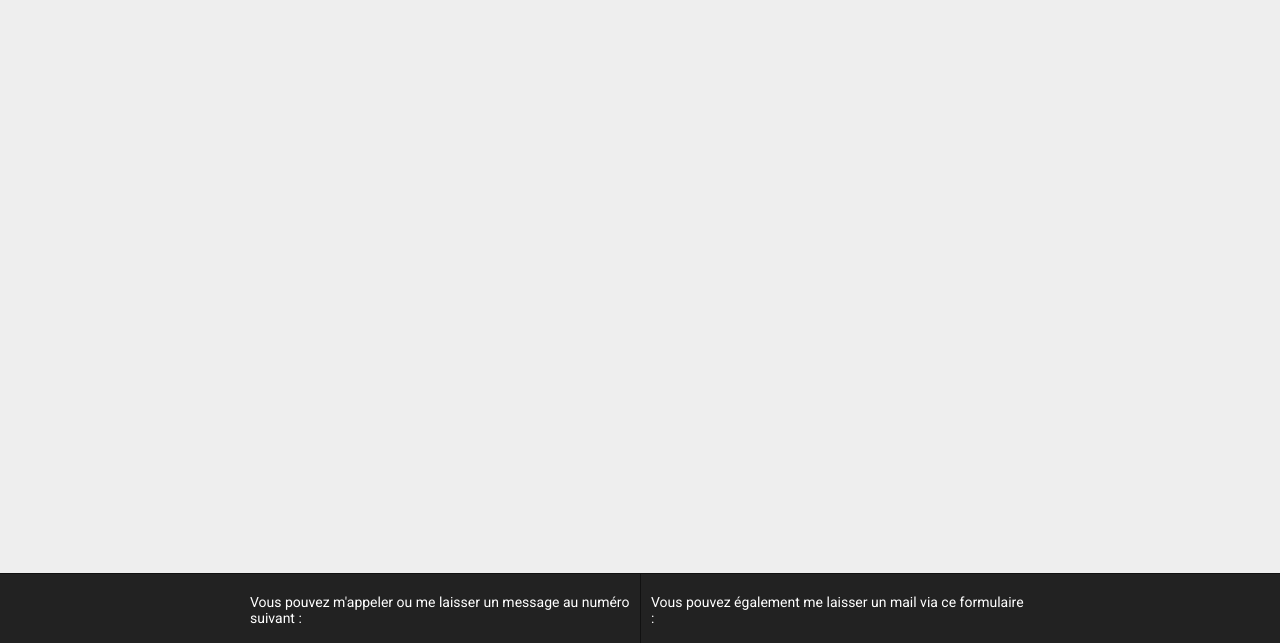
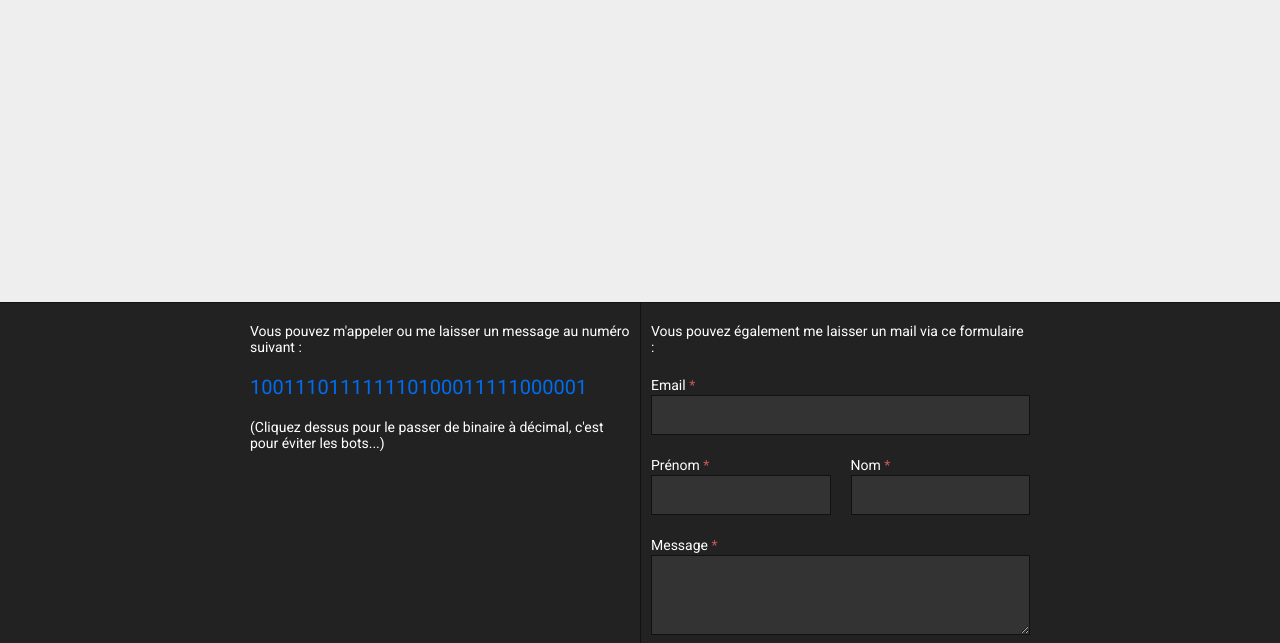
Before and after one commit to Kamipown/kamipown.github.io, a plain HTML site: page index.html in a window 1280 px wide. Shown: the part 99-742 px from the top of the page. Drawn offline with nearby package versions, Linux system fonts and the light colour scheme.

Commit message:
device scale

```diff
--- a/index.html
+++ b/index.html
@@ -6,6 +6,7 @@
 		<meta name="keywords" content="HTML,CSS,JavaScript">
 		<meta name="author" content="Paul Delobbel">
 		<meta name="Identifier-url" content="https://kamipown.github.io/">
+		<meta name="viewport" content="width=device-width, initial-scale=1">
 
 		<title>Paul Delobbel</title>
 
--- a/styles/style.css
+++ b/styles/style.css
@@ -20,7 +20,7 @@ a { color: #006df0; text-decoration: none;}
 		#main_nav > div > a.github { padding-left: 32px; background-image: url("../img/github.svg"); background-size: 16px 16px; background-position: 8px 8px; background-repeat: no-repeat;}
 		#main_nav > div > a:hover { border-bottom: 1px solid #006df0;}
 
-#main_div { max-width: 800px; min-height: calc(100% - 224px); margin: auto; padding: 0px 10px;}
+#main_div { max-width: 800px; min-height: calc(100% - 495px); margin: auto; padding: 0px 10px;}
 
 #main_footer { width: 100%; border-top: 1px solid #111; background-color: #222; color: #fff;}
 	#main_footer > div { max-width: 800px; margin: auto;}
```
